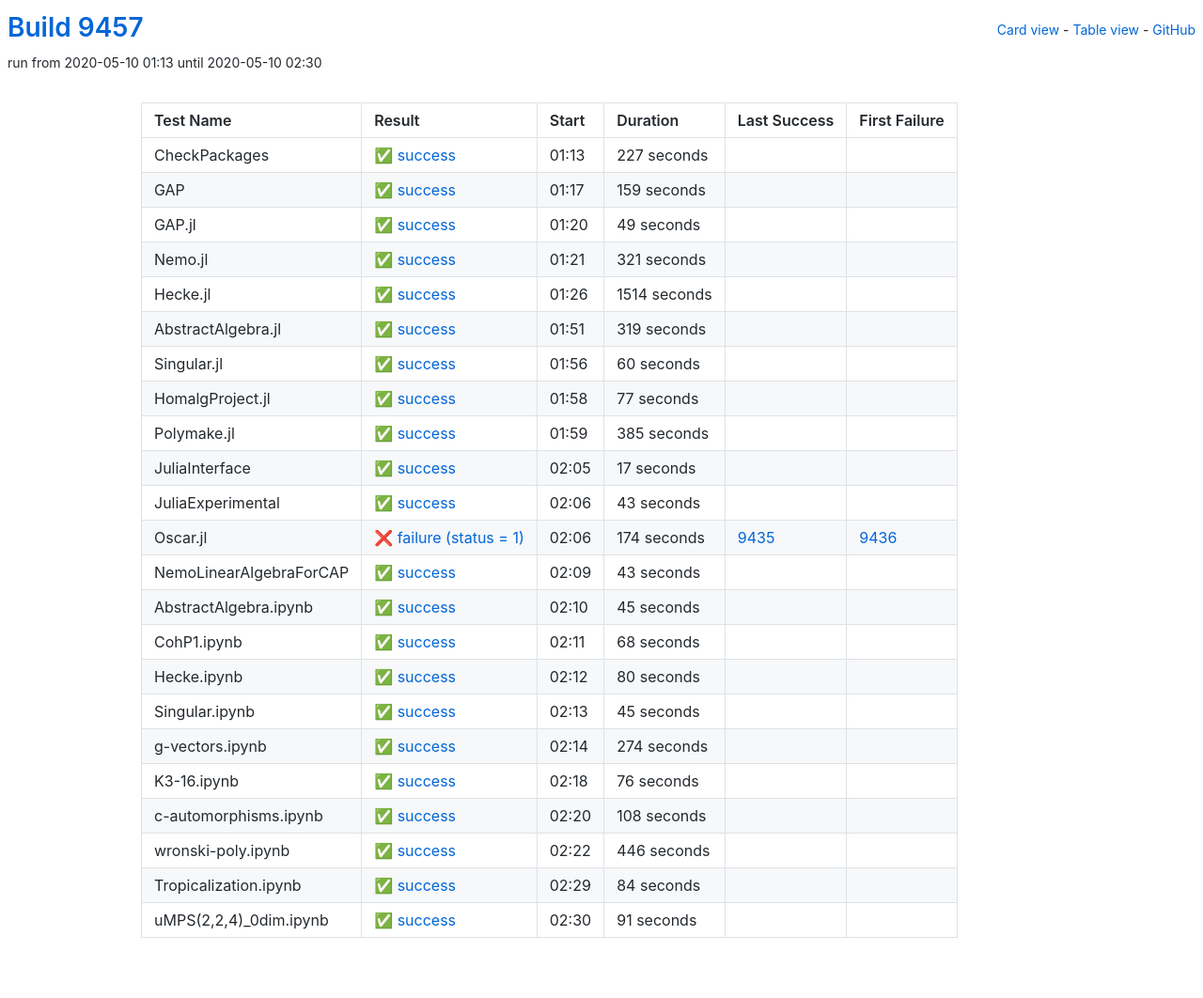
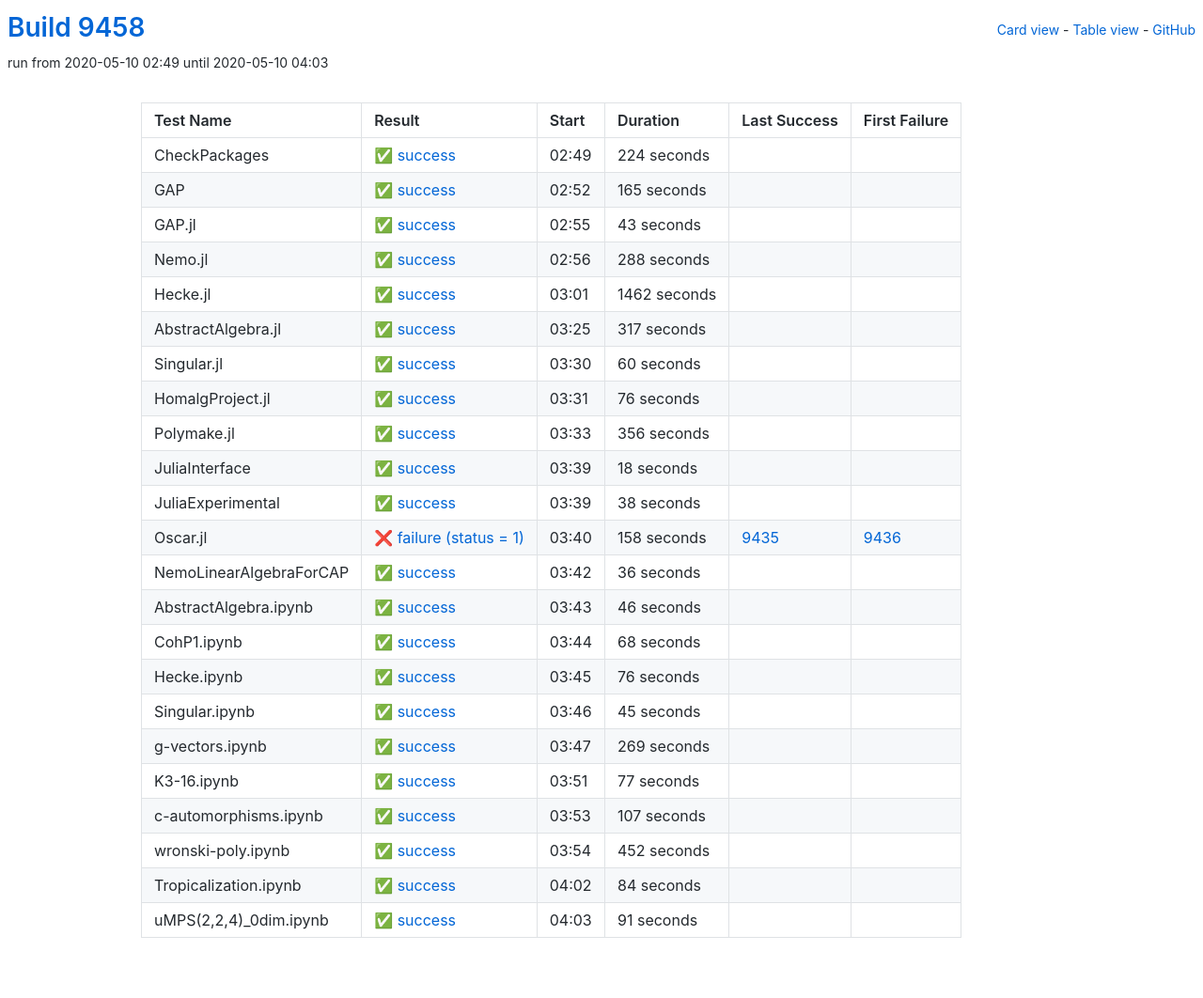
Before and after one commit to oscar-system/oscar-ci-status, a Jekyll site: the page built from table.html, in a window 1280 px wide. Shown: the whole page at 94% size. Built offline with Jekyll 4.4.1, drawn with Linux system fonts in a browser that asks for light colours.

Commit message:
Build 9458

```diff
--- a/_data/ci.yml
+++ b/_data/ci.yml
@@ -1,77 +1,77 @@
-build: 9457
-build_url: https://oscarci.mathematik.uni-kl.de/job/oscar/9457/
+build: 9458
+build_url: https://oscarci.mathematik.uni-kl.de/job/oscar/9458/
 job: oscar
 tests:
-- duration: 227
+- duration: 224
   exitcode: 0
   first_failure: false
   first_failure_url: null
   id: checkpackages
   last_success: false
   last_success_url: null
-  log: https://oscarci.mathematik.uni-kl.de/job/oscar/9457/artifact/logs/build-9457/CheckPackages.log
+  log: https://oscarci.mathematik.uni-kl.de/job/oscar/9458/artifact/logs/build-9458/CheckPackages.log
   name: CheckPackages
-  start: 2020-05-10 01:13
+  start: 2020-05-10 02:49
   status: success
   success: true
-- duration: 159
+- duration: 165
   exitcode: 0
   first_failure: false
   first_failure_url: null
   id: gap
   last_success: false
   last_success_url: null
-  log: https://oscarci.mathematik.uni-kl.de/job/oscar/9457/artifact/logs/build-9457/GAP.log
+  log: https://oscarci.mathematik.uni-kl.de/job/oscar/9458/artifact/logs/build-9458/GAP.log
   name: GAP
-  start: 2020-05-10 01:17
+  start: 2020-05-10 02:52
   status: success
   success: true
-- duration: 49
+- duration: 43
   exitcode: 0
   first_failure: false
   first_failure_url: null
   id: gap-jl
   last_success: false
   last_success_url: null
-  log: https://oscarci.mathematik.uni-kl.de/job/oscar/9457/artifact/logs/build-9457/GAP.jl.log
+  log: https://oscarci.mathematik.uni-kl.de/job/oscar/9458/artifact/logs/build-9458/GAP.jl.log
   name: GAP.jl
-  start: 2020-05-10 01:20
+  start: 2020-05-10 02:55
   status: success
   success: true
-- duration: 321
+- duration: 288
   exitcode: 0
   first_failure: false
   first_failure_url: null
   id: nemo-jl
   last_success: false
   last_success_url: null
-  log: https://oscarci.mathematik.uni-kl.de/job/oscar/9457/artifact/logs/build-9457/Nemo.jl.log
+  log: https://oscarci.mathematik.uni-kl.de/job/oscar/9458/artifact/logs/build-9458/Nemo.jl.log
   name: Nemo.jl
-  start: 2020-05-10 01:21
+  start: 2020-05-10 02:56
   status: success
   success: true
-- duration: 1514
+- duration: 1462
   exitcode: 0
   first_failure: false
   first_failure_url: null
   id: hecke-jl
   last_success: false
   last_success_url: null
-  log: https://oscarci.mathematik.uni-kl.de/job/oscar/9457/artifact/logs/build-9457/Hecke.jl.log
+  log: https://oscarci.mathematik.uni-kl.de/job/oscar/9458/artifact/logs/build-9458/Hecke.jl.log
   name: Hecke.jl
-  start: 2020-05-10 01:26
+  start: 2020-05-10 03:01
   status: success
   success: true
-- duration: 319
+- duration: 317
   exitcode: 0
   first_failure: false
   first_failure_url: null
   id: abstractalgebra-jl
   last_success: false
   last_success_url: null
-  log: https://oscarci.mathematik.uni-kl.de/job/oscar/9457/artifact/logs/build-9457/AbstractAlgebra.jl.log
+  log: https://oscarci.mathematik.uni-kl.de/job/oscar/9458/artifact/logs/build-9458/AbstractAlgebra.jl.log
   name: AbstractAlgebra.jl
-  start: 2020-05-10 01:51
+  start: 2020-05-10 03:25
   status: success
   success: true
 - duration: 60
@@ -81,93 +81,93 @@
   id: singular-jl
   last_success: false
   last_success_url: null
-  log: https://oscarci.mathematik.uni-kl.de/job/oscar/9457/artifact/logs/build-9457/Singular.jl.log
+  log: https://oscarci.mathematik.uni-kl.de/job/oscar/9458/artifact/logs/build-9458/Singular.jl.log
   name: Singular.jl
-  start: 2020-05-10 01:56
+  start: 2020-05-10 03:30
   status: success
   success: true
-- duration: 77
+- duration: 76
   exitcode: 0
   first_failure: false
   first_failure_url: null
   id: homalgproject-jl
   last_success: false
   last_success_url: null
-  log: https://oscarci.mathematik.uni-kl.de/job/oscar/9457/artifact/logs/build-9457/HomalgProject.jl.log
+  log: https://oscarci.mathematik.uni-kl.de/job/oscar/9458/artifact/logs/build-9458/HomalgProject.jl.log
   name: HomalgProject.jl
-  start: 2020-05-10 01:58
+  start: 2020-05-10 03:31
   status: success
   success: true
-- duration: 385
+- duration: 356
   exitcode: 0
   first_failure: false
   first_failure_url: null
   id: polymake-jl
   last_success: false
   last_success_url: null
-  log: https://oscarci.mathematik.uni-kl.de/job/oscar/9457/artifact/logs/build-9457/Polymake.jl.log
+  log: https://oscarci.mathematik.uni-kl.de/job/oscar/9458/artifact/logs/build-9458/Polymake.jl.log
   name: Polymake.jl
-  start: 2020-05-10 01:59
+  start: 2020-05-10 03:33
   status: success
   success: true
-- duration: 17
+- duration: 18
   exitcode: 0
   first_failure: false
   first_failure_url: null
   id: juliainterface
   last_success: false
   last_success_url: null
-  log: https://oscarci.mathematik.uni-kl.de/job/oscar/9457/artifact/logs/build-9457/JuliaInterface.log
+  log: https://oscarci.mathematik.uni-kl.de/job/oscar/9458/artifact/logs/build-9458/JuliaInterface.log
   name: JuliaInterface
-  start: 2020-05-10 02:05
+  start: 2020-05-10 03:39
   status: success
   success: true
-- duration: 43
+- duration: 38
   exitcode: 0
   first_failure: false
   first_failure_url: null
   id: juliaexperimental
   last_success: false
   last_success_url: null
-  log: https://oscarci.mathematik.uni-kl.de/job/oscar/9457/artifact/logs/build-9457/JuliaExperimental.log
+  log: https://oscarci.mathematik.uni-kl.de/job/oscar/9458/artifact/logs/build-9458/JuliaExperimental.log
   name: JuliaExperimental
-  start: 2020-05-10 02:06
+  start: 2020-05-10 03:39
   status: success
   success: true
-- duration: 174
+- duration: 158
   exitcode: 1
   first_failure: 9436
   first_failure_url: https://oscarci.mathematik.uni-kl.de/job/oscar/9436/
   id: oscar-jl
   last_success: 9435
   last_success_url: https://oscarci.mathematik.uni-kl.de/job/oscar/9435/
-  log: https://oscarci.mathematik.uni-kl.de/job/oscar/9457/artifact/logs/build-9457/Oscar.jl.log
+  log: https://oscarci.mathematik.uni-kl.de/job/oscar/9458/artifact/logs/build-9458/Oscar.jl.log
   name: Oscar.jl
-  start: 2020-05-10 02:06
+  start: 2020-05-10 03:40
   status: failure
   success: false
-- duration: 43
+- duration: 36
   exitcode: 0
   first_failure: false
   first_failure_url: null
   id: nemolinearalgebraforcap
   last_success: false
   last_success_url: null
-  log: https://oscarci.mathematik.uni-kl.de/job/oscar/9457/artifact/logs/build-9457/NemoLinearAlgebraForCAP.log
+  log: https://oscarci.mathematik.uni-kl.de/job/oscar/9458/artifact/logs/build-9458/NemoLinearAlgebraForCAP.log
   name: NemoLinearAlgebraForCAP
-  start: 2020-05-10 02:09
+  start: 2020-05-10 03:42
   status: success
   success: true
-- duration: 45
+- duration: 46
   exitcode: 0
   first_failure: false
   first_failure_url: null
   id: abstractalgebra-ipynb
   last_success: false
   last_success_url: null
-  log: https://oscarci.mathematik.uni-kl.de/job/oscar/9457/artifact/logs/build-9457/AbstractAlgebra.ipynb.log
+  log: https://oscarci.mathematik.uni-kl.de/job/oscar/9458/artifact/logs/build-9458/AbstractAlgebra.ipynb.log
   name: AbstractAlgebra.ipynb
-  start: 2020-05-10 02:10
+  start: 2020-05-10 03:43
   status: success
   success: true
 - duration: 68
@@ -177,21 +177,21 @@
   id: cohp1-ipynb
   last_success: false
   last_success_url: null
-  log: https://oscarci.mathematik.uni-kl.de/job/oscar/9457/artifact/logs/build-9457/CohP1.ipynb.log
+  log: https://oscarci.mathematik.uni-kl.de/job/oscar/9458/artifact/logs/build-9458/CohP1.ipynb.log
   name: CohP1.ipynb
-  start: 2020-05-10 02:11
+  start: 2020-05-10 03:44
   status: success
   success: true
-- duration: 80
+- duration: 76
   exitcode: 0
   first_failure: false
   first_failure_url: null
   id: hecke-ipynb
   last_success: false
   last_success_url: null
-  log: https://oscarci.mathematik.uni-kl.de/job/oscar/9457/artifact/logs/build-9457/Hecke.ipynb.log
+  log: https://oscarci.mathematik.uni-kl.de/job/oscar/9458/artifact/logs/build-9458/Hecke.ipynb.log
   name: Hecke.ipynb
-  start: 2020-05-10 02:12
+  start: 2020-05-10 03:45
   status: success
   success: true
 - duration: 45
@@ -201,57 +201,57 @@
   id: singular-ipynb
   last_success: false
   last_success_url: null
-  log: https://oscarci.mathematik.uni-kl.de/job/oscar/9457/artifact/logs/build-9457/Singular.ipynb.log
+  log: https://oscarci.mathematik.uni-kl.de/job/oscar/9458/artifact/logs/build-9458/Singular.ipynb.log
   name: Singular.ipynb
-  start: 2020-05-10 02:13
+  start: 2020-05-10 03:46
   status: success
   success: true
-- duration: 274
+- duration: 269
   exitcode: 0
   first_failure: false
   first_failure_url: null
   id: g-vectors-ipynb
   last_success: false
   last_success_url: null
-  log: https://oscarci.mathematik.uni-kl.de/job/oscar/9457/artifact/logs/build-9457/g-vectors.ipynb.log
+  log: https://oscarci.mathematik.uni-kl.de/job/oscar/9458/artifact/logs/build-9458/g-vectors.ipynb.log
   name: g-vectors.ipynb
-  start: 2020-05-10 02:14
+  start: 2020-05-10 03:47
   status: success
   success: true
-- duration: 76
+- duration: 77
   exitcode: 0
   first_failure: false
   first_failure_url: null
   id: k3-16-ipynb
   last_success: false
   last_success_url: null
-  log: https://oscarci.mathematik.uni-kl.de/job/oscar/9457/artifact/logs/build-9457/K3-16.ipynb.log
+  log: https://oscarci.mathematik.uni-kl.de/job/oscar/9458/artifact/logs/build-9458/K3-16.ipynb.log
   name: K3-16.ipynb
-  start: 2020-05-10 02:18
+  start: 2020-05-10 03:51
   status: success
   success: true
-- duration: 108
+- duration: 107
   exitcode: 0
   first_failure: false
   first_failure_url: null
   id: c-automorphisms-ipynb
   last_success: false
   last_success_url: null
-  log: https://oscarci.mathematik.uni-kl.de/job/oscar/9457/artifact/logs/build-9457/c-automorphisms.ipynb.log
+  log: https://oscarci.mathematik.uni-kl.de/job/oscar/9458/artifact/logs/build-9458/c-automorphisms.ipynb.log
   name: c-automorphisms.ipynb
-  start: 2020-05-10 02:20
+  start: 2020-05-10 03:53
   status: success
   success: true
-- duration: 446
+- duration: 452
   exitcode: 0
   first_failure: false
   first_failure_url: null
   id: wronski-poly-ipynb
   last_success: false
   last_success_url: null
-  log: https://oscarci.mathematik.uni-kl.de/job/oscar/9457/artifact/logs/build-9457/wronski-poly.ipynb.log
+  log: https://oscarci.mathematik.uni-kl.de/job/oscar/9458/artifact/logs/build-9458/wronski-poly.ipynb.log
   name: wronski-poly.ipynb
-  start: 2020-05-10 02:22
+  start: 2020-05-10 03:54
   status: success
   success: true
 - duration: 84
@@ -261,9 +261,9 @@
   id: tropicalization-ipynb
   last_success: false
   last_success_url: null
-  log: https://oscarci.mathematik.uni-kl.de/job/oscar/9457/artifact/logs/build-9457/Tropicalization.ipynb.log
+  log: https://oscarci.mathematik.uni-kl.de/job/oscar/9458/artifact/logs/build-9458/Tropicalization.ipynb.log
   name: Tropicalization.ipynb
-  start: 2020-05-10 02:29
+  start: 2020-05-10 04:02
   status: success
   success: true
 - duration: 91
@@ -273,8 +273,8 @@
   id: umps-2-2-4-0dim-ipynb
   last_success: false
   last_success_url: null
-  log: https://oscarci.mathematik.uni-kl.de/job/oscar/9457/artifact/logs/build-9457/uMPS-2-2-4-_0dim.ipynb.log
+  log: https://oscarci.mathematik.uni-kl.de/job/oscar/9458/artifact/logs/build-9458/uMPS-2-2-4-_0dim.ipynb.log
   name: uMPS(2,2,4)_0dim.ipynb
-  start: 2020-05-10 02:30
+  start: 2020-05-10 04:03
   status: success
   success: true
```
Also changed, not shown: README.md.
